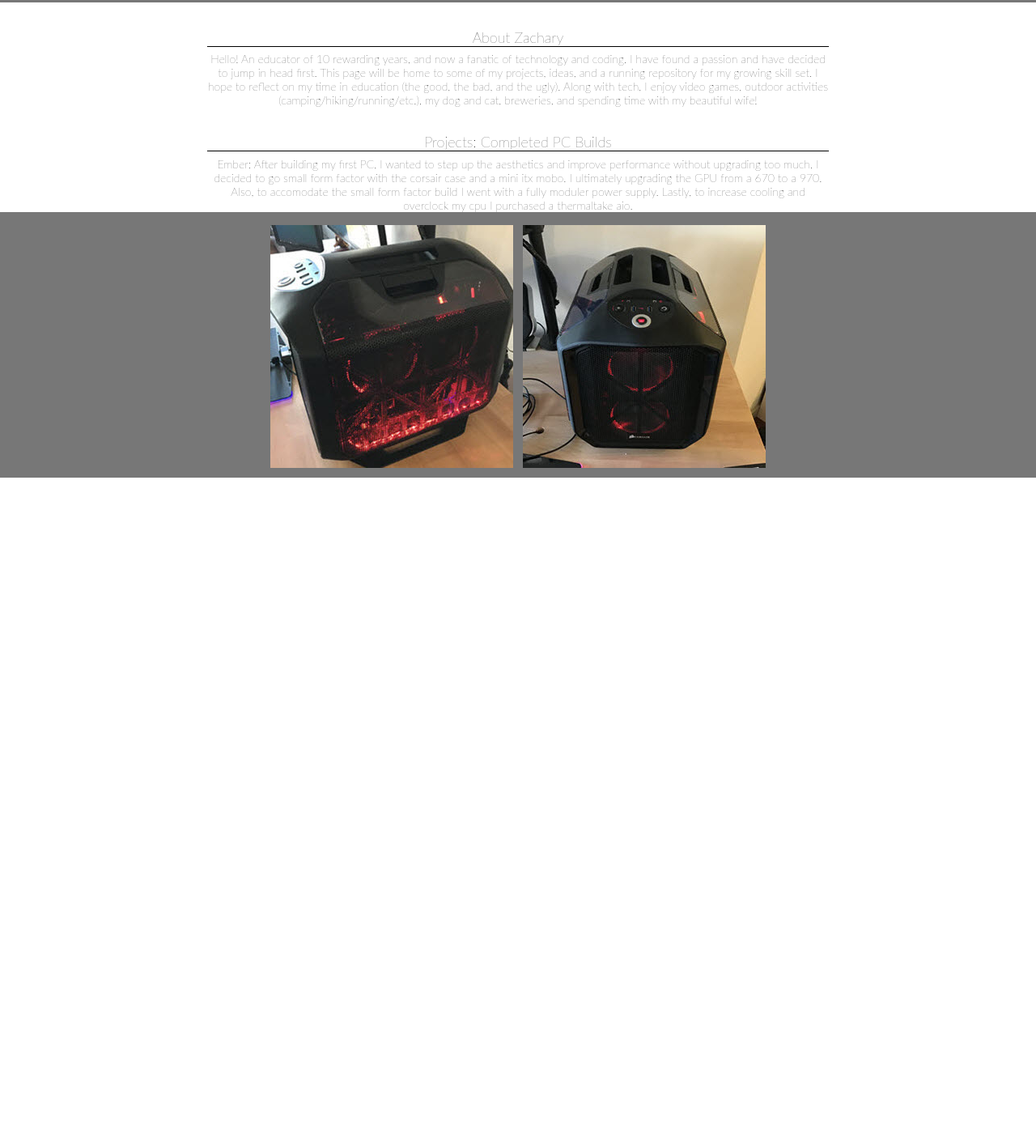
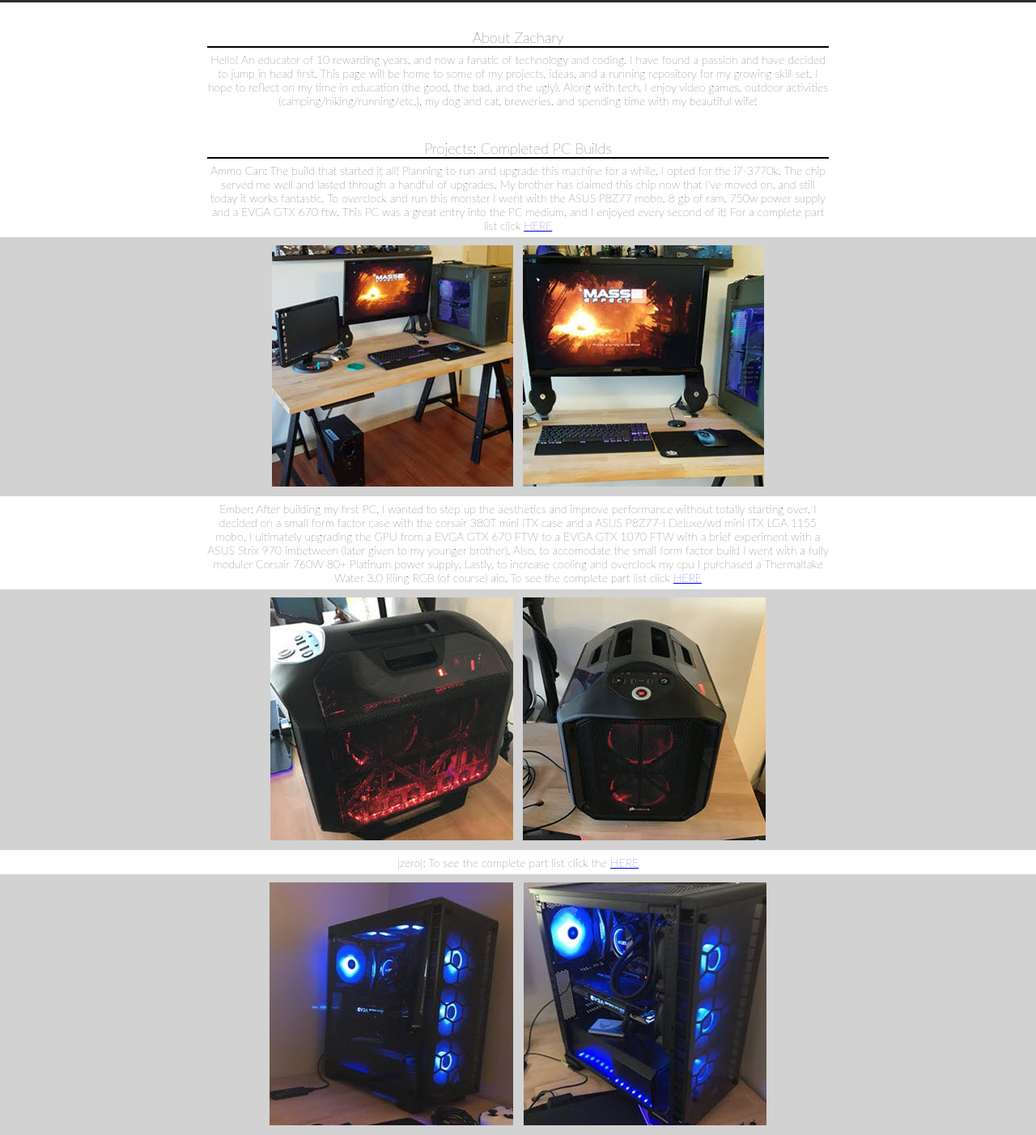
Before and after one commit to zstall/htmlpp2, a website: page src/index.html in a window 1280 px wide. Shown: the part 112-1514 px from the top of the page at 81% size. Before the commit the page ends 800 px from the top, so only its background shows below. Drawn offline with Linux system fonts and the light colour scheme.

Commit message:
Updated more builds
Want to add more picutes of my builds. Need to finish description of abs zero. Need to add skills, and badges. Also need to work on footer with social media links.

```diff
--- a/src/index.html
+++ b/src/index.html
@@ -18,7 +18,18 @@
 		<section class="main">
 			<!-- Add UL of specific skills -->
 				<h3>Projects: Completed PC Builds</h3>
-				<p id="headerp">Ember: After building my first PC, I wanted to step up the aesthetics and improve performance without upgrading too much. I decided to go small form factor with the corsair case and a mini itx mobo. I ultimately upgrading the GPU from a 670 to a 970. Also, to accomodate the small form factor build I went with a fully moduler power supply. Lastly, to increase cooling and overclock my cpu I purchased a thermaltake aio.</p>
+				<p id="headerp">Ammo Can: The build that started it all! Planning to run and upgrade this machine for a while, I opted for the i7-3770k. The chip served me well and lasted through a handful of upgrades. My brother has claimed this chip now that I've moved on, and still today it works fantastic. To overclock and run this monster I went with the ASUS P8Z77 mobo, 8 gb of ram, 750w power supply and a EVGA GTX 670 ftw. This PC was a great entry into the PC medium, and I enjoyed every second of it! For a complete part list click <a href="https://pcpartpicker.com/user/zstall/saved/#view=D8Md6h" target="_blank">HERE</a></p>
+				<div id ="pcbackground">
+					<div id="pcbuilds">
+						<ul>
+							<li>
+								<img src="images/projects/ammocan01.jpg" alt="image of my pc build ember">
+								<img src="images/projects/ammocan02.jpg" alt="image of my pc build ember">
+							</li>
+						</ul>
+					</div>
+				</div>
+				<p id="headerp">Ember: After building my first PC, I wanted to step up the aesthetics and improve performance without totally starting over. I decided on a small form factor case with the corsair 380T mini ITX case and a ASUS P8Z77-I Deluxe/wd mini ITX LGA 1155 mobo. I ultimately upgrading the GPU from a EVGA GTX 670 FTW to a EVGA GTX 1070 FTW with a brief experiment with a ASUS Strix 970 imbetween (later given to my younger brother). Also, to accomodate the small form factor build I went with a fully moduler Corsair 760W 80+ Platinum power supply. Lastly, to increase cooling and overclock my cpu I purchased a Thermaltake Water 3.0 Riing RGB (of course) aio. To see the complete part list click <a href="https://pcpartpicker.com/user/zstall/saved/#view=YgJHNG" target="_blank">HERE</a></p>
 				<div id ="pcbackground">
 					<div id="pcbuilds">
 						<ul>
@@ -29,6 +40,17 @@
 						</ul>
 					</div>
 				</div>
+				<p id="headerp">|zero|: To see the complete part list click the <a href="https://pcpartpicker.com/user/zstall/saved/#view=R38vVn" target="_blank">HERE</a></p>
+				<div id ="pcbackground">
+					<div id="pcbuilds">
+						<ul>
+							<li>
+								<img src="images/projects/absolutezero01.jpg" alt="image of my pc build ember">
+								<img src="images/projects/absolutezero02.jpg" alt="image of my pc build ember">
+							</li>
+						</ul>
+					</div>
+				</div>
 		</section>
 	</body>
 </html>
--- a/src/main.css
+++ b/src/main.css
@@ -38,13 +38,13 @@
 }
 
 header {
-	background-color: #777777;
+	background-color: #2d2d2d;
 	padding: 0.5%;
 }
 
 #tagline h3,.main h3 {
 	padding-top: 2.5%;
-	border-bottom: .1pc solid black;
+	border-bottom: 2px solid black;
 	width: 60%;
 	margin: 0 auto;
 }
@@ -52,18 +52,19 @@
 #tagline p, #headerp {
 	text-align: center;
 	padding-top: 0.5%;
+	padding-bottom: 0.5%;
 	width: 60%;
 	margin: 0 auto;
 }
 
 #pcbackground {
-	padding-top: 0.5%;
-	background-color: #777777;
+	background-color: #d2d2d2;
 }
 
 #pcbuilds {
 	display: table;
 	margin: 0 auto;
+
 
 }
 
```
Also changed, not shown: src/images/projects/absolutezero01.jpg (added), src/images/projects/absolutezero02.jpg (added), src/images/projects/ammocan01.JPG (added), src/images/projects/ammocan02.JPG (added).
